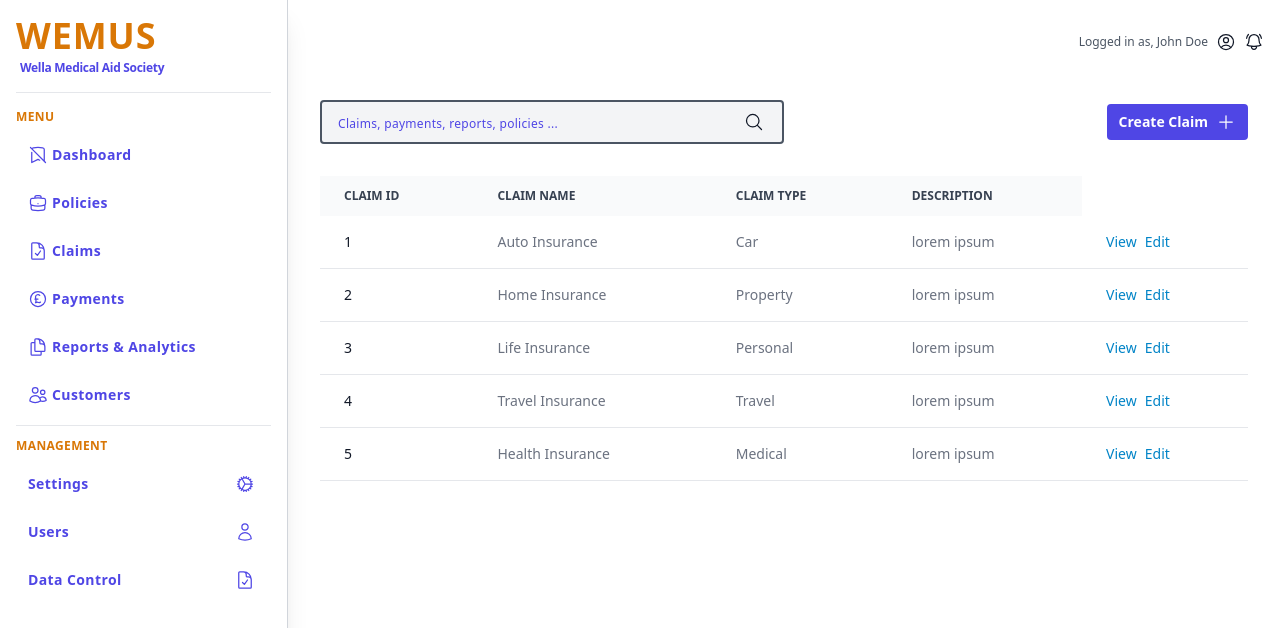
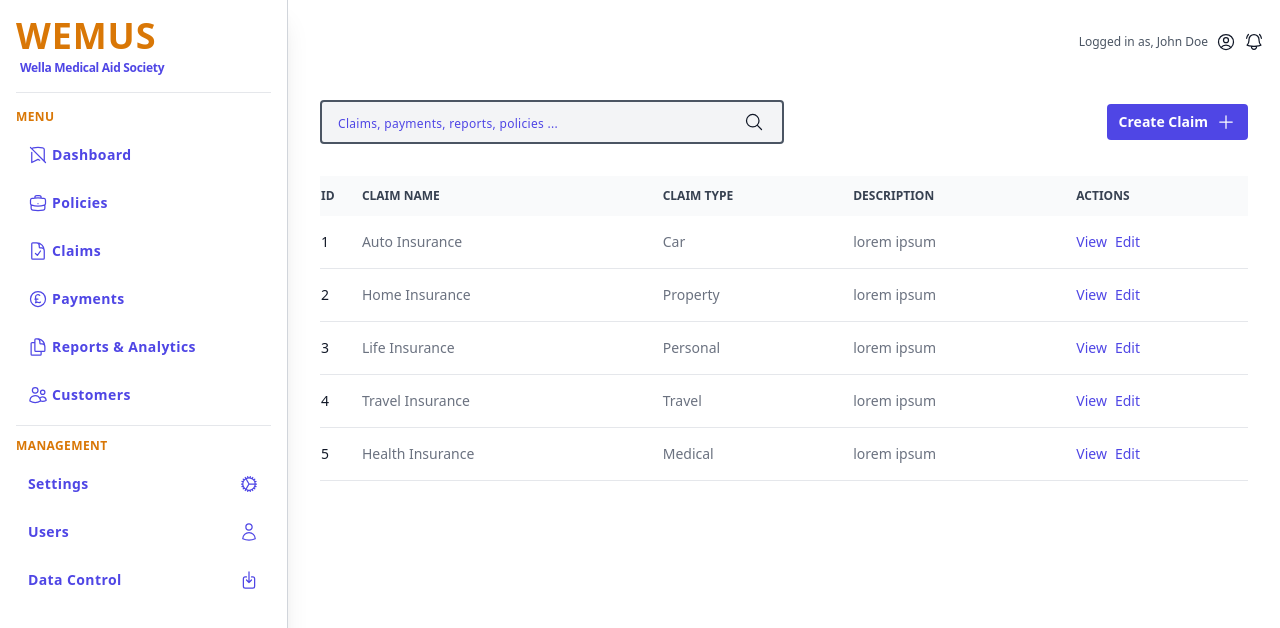
Before and after one commit to joykamlomo/his-app, a Next.js app: page /claims-management in a window 1280 px wide. Shown: the top 628 px of the page. Built offline with nearby package versions, Linux system fonts and the light colour scheme.

Commit message:
added action btn

```diff
--- a/src/components/common/Sidebar.jsx
+++ b/src/components/common/Sidebar.jsx
@@ -1,5 +1,5 @@
 import React from 'react';
-import { BookmarkSlashIcon, BriefcaseIcon, CogIcon, CurrencyPoundIcon, DocumentCheckIcon, DocumentDuplicateIcon, FaceSmileIcon, UserIcon, UsersIcon } from '@heroicons/react/24/outline'
+import { ArrowDownOnSquareIcon, BookmarkSlashIcon, BriefcaseIcon, CogIcon, CurrencyPoundIcon, DocumentCheckIcon, DocumentDuplicateIcon, FaceSmileIcon, UserIcon, UsersIcon } from '@heroicons/react/24/outline'
 import Link from 'next/link';
 
 const Sidebar = () => {
@@ -41,15 +41,15 @@ const Sidebar = () => {
       <div className='py-3 space-y-3 text-indigo-600 text-sm tracking-relaxed'>
         <Link href={'/settings/'} className='px-3 py-2 flex items-center justify-between rounded w-full hover:bg-indigo-600 hover:bg-opacity-80 hover:text-white'>
           <p>Settings</p>
-          <CogIcon className='w-5 mr-1'/>
+          <CogIcon className='w-5'/>
         </Link>
         <Link href={'/user-management/'} className='px-3 py-2 flex items-center justify-between rounded w-full hover:bg-indigo-600 hover:bg-opacity-80 hover:text-white'>
           <p>Users</p>
-          <UserIcon className='w-5 mr-1'/>
+          <UserIcon className='w-5'/>
         </Link>
         <Link href={'/data-management/'} className='px-3 py-2 flex items-center justify-between rounded w-full hover:bg-indigo-600 hover:bg-opacity-80 hover:text-white'>
           <p>Data Control</p>
-          <DocumentCheckIcon className='w-5 mr-1'/>
+          <ArrowDownOnSquareIcon className='w-5'/>
         </Link>
 
       </div>
--- a/src/pages/claims-management/index.js
+++ b/src/pages/claims-management/index.js
@@ -74,38 +74,41 @@ const Claim = () => {
     <table className="w-full text-sm text-left text-gray-500 bordered">
         <thead className="text-xs text-gray-700 uppercase bg-gray-50">
             <tr>
-                <th scope="col" className="px-6 py-3">
-                    Claim ID
+                <th scope="col" className="py-3">
+                    ID
                 </th>
-                <th scope="col" className="px-6 py-3">
+                <th scope="col" className="py-3">
                     Claim name
                 </th>
-                <th scope="col" className="px-6 py-3">
+                <th scope="col" className="py-3">
                     Claim Type
                 </th>
-                <th scope="col" className="px-6 py-3">
+                <th scope="col" className="py-3">
                     Description
+                </th>
+                <th scope="col" className="py-3">
+                    Actions
                 </th>
             </tr>
         </thead>
         <tbody>
             {filteredPolicies.map((policy) => (
             <tr key={policy.id} className="bg-white border-b">
-                <th scope="row" className="px-6 py-4 font-medium text-gray-900 whitespace-nowrap">
+                <th scope="row" className="py-4 font-medium text-gray-900 whitespace-nowrap">
                 {policy.id}
                 </th>
-                <td className="px-6 py-4">
+                <td className="py-4">
                 {policy.name}
                 </td>
-                <td className="px-6 py-4">
+                <td className="py-4">
                 {policy.type}
                 </td>
-                <td className="px-6 py-4">
+                <td className="py-4">
                     <p>
                       lorem ipsum
                     </p>
                 </td>
-                <td className="px-6 py-4 space-x-2 text-sky-600">
+                <td className="py-4 space-x-2 text-indigo-600">
                     <a href=''>View</a>
                     <a href=''>Edit</a>
                 </td>
--- a/src/pages/customer-management/index.js
+++ b/src/pages/customer-management/index.js
@@ -96,6 +96,9 @@ const Customer = () => {
                 <th scope="col" className="py-3">
                     Monthly Deduction
                 </th>
+                <th scope="col" className="py-3">
+                    Actions
+                </th>
             </tr>
         </thead>
         <tbody>
--- a/src/pages/payments-management/index.js
+++ b/src/pages/payments-management/index.js
@@ -86,6 +86,9 @@ const Payments = () => {
                 <th scope="col" className="py-3">
                     Description
                 </th>
+                <th scope="col" className="py-3">
+                    Actions
+                </th>
             </tr>
         </thead>
         <tbody>
--- a/src/pages/policy-management/index.js
+++ b/src/pages/policy-management/index.js
@@ -72,38 +72,41 @@ const Policy = () => {
     <table className="w-full text-sm text-left text-gray-500 bordered">
         <thead className="text-xs text-gray-700 uppercase bg-gray-50">
             <tr>
-                <th scope="col" className="px-6 py-3">
+                <th scope="col" className="py-3">
                     Insurance name
                 </th>
-                <th scope="col" className="px-6 py-3">
+                <th scope="col" className="py-3">
                     Type
                 </th>
-                <th scope="col" className="px-6 py-3">
+                <th scope="col" className="py-3">
                     Premium
                 </th>
-                <th scope="col" className="px-6 py-3">
+                <th scope="col" className="py-3">
                     Description
+                </th>
+                <th scope="col" className="py-3">
+                    Actions
                 </th>
             </tr>
         </thead>
         <tbody>
             {filteredPolicies.map((policy) => (
             <tr key={policy.id} className="bg-white border-b">
-                <th scope="row" className="px-6 py-4 font-medium text-gray-900 whitespace-nowrap">
+                <th scope="row" className="py-4 font-medium text-gray-900 whitespace-nowrap">
                 {policy.name}
                 </th>
-                <td className="px-6 py-4">
+                <td className="py-4">
                 {policy.type}
                 </td>
-                <td className="px-6 py-4">
+                <td className="py-4">
                 {policy.premium}
                 </td>
-                <td className="px-6 py-4">
+                <td className="py-4">
                     <p>
                       lorem ipsum
                     </p>
                 </td>
-                <td className="px-6 py-4 space-x-2 text-sky-600">
+                <td className="py-4 space-x-2 text-indigo-600">
                     <a href=''>View</a>
                     <a href=''>Edit</a>
                 </td>
--- a/src/pages/user-management/index.js
+++ b/src/pages/user-management/index.js
@@ -84,6 +84,9 @@ const User = () => {
                 <th scope="col" className="px-6 py-3">
                     Description
                 </th>
+                <th scope="col" className="py-3">
+                    Actions
+                </th>
             </tr>
         </thead>
         <tbody>
```
